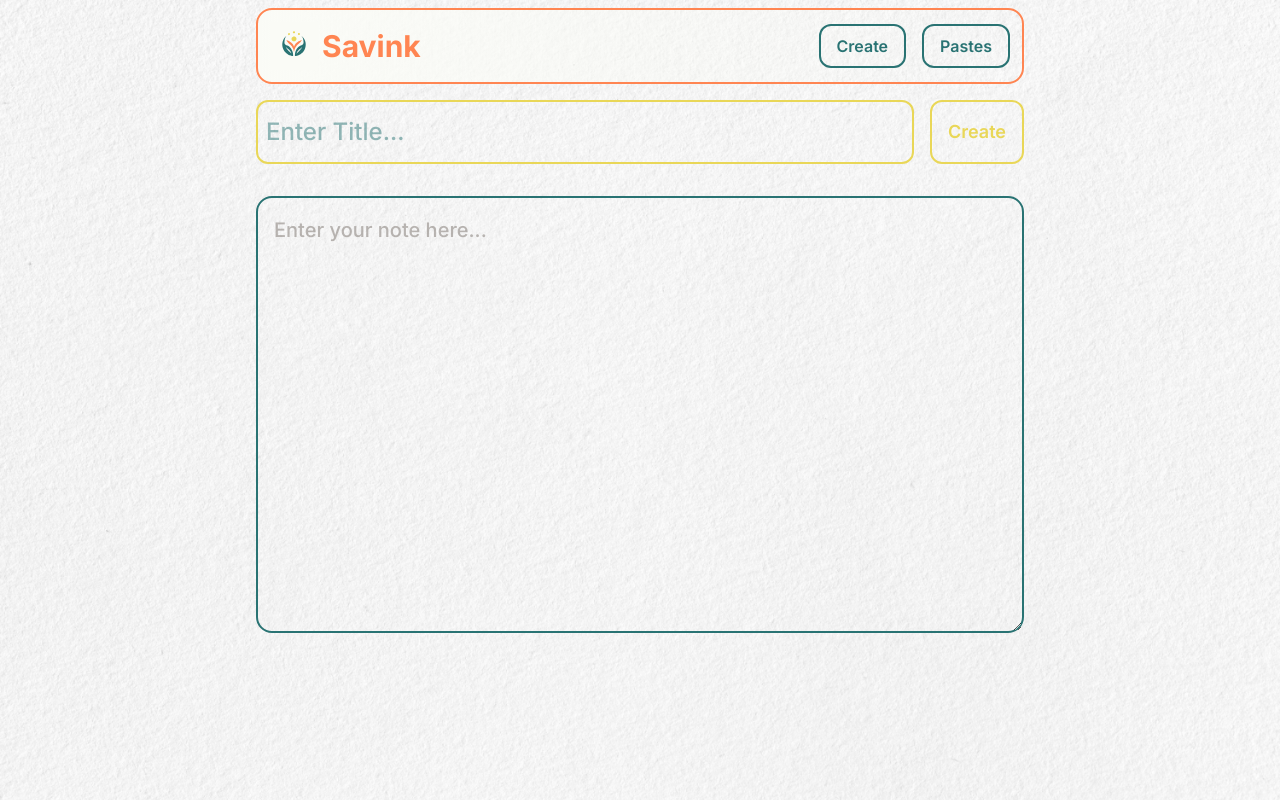
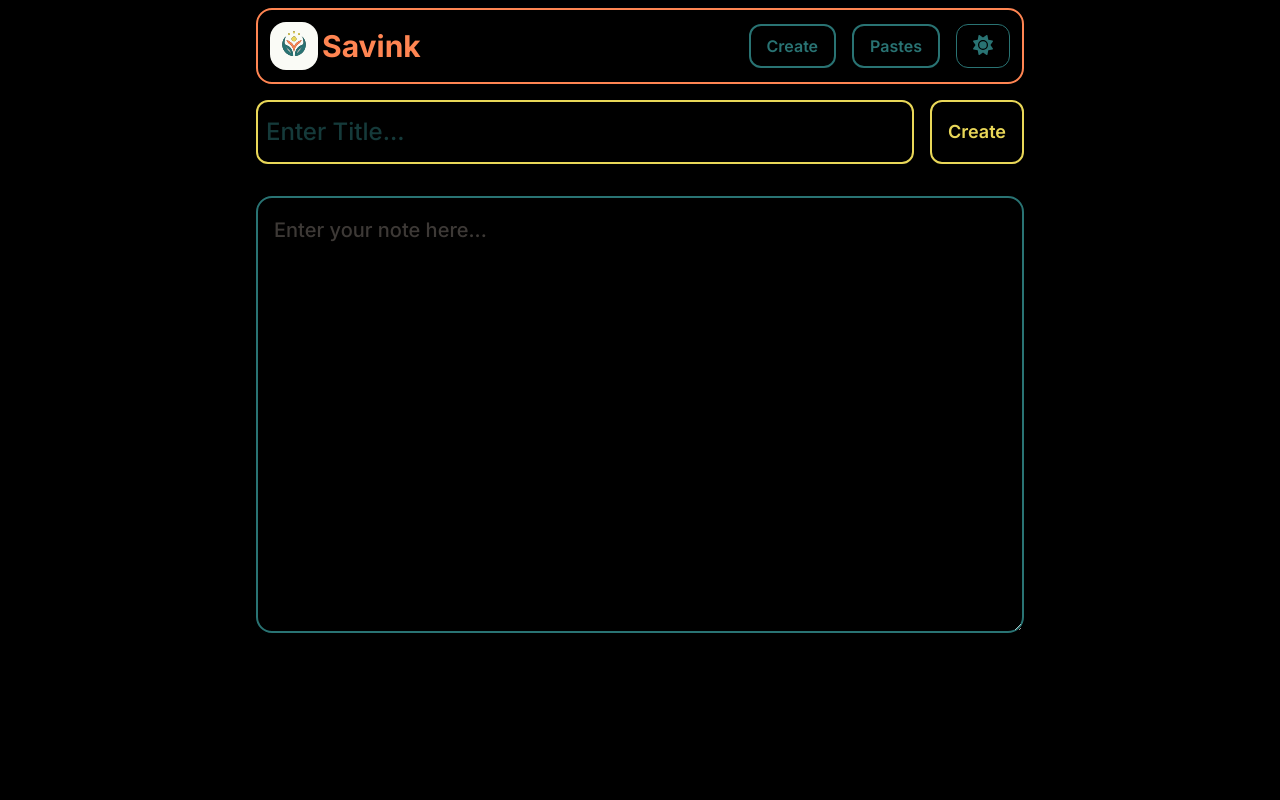
Before and after one commit to vinay-kumar-25/Saviora_Kingdom, a React (Vite) app in the folder Savink - Saviora notes/: page / in a window 1280 px wide. Built offline with nearby package versions, Linux system fonts and the light colour scheme.

Commit message:
added the dark mode

```diff
--- a/Savink - Saviora notes/src/App.jsx
+++ b/Savink - Saviora notes/src/App.jsx
@@ -5,6 +5,9 @@ import Home from "./components/Home";
 import Pastes from "./components/Pastes";
 import View from "./components/View"
 import { Toaster } from "react-hot-toast";
+import { useSelector } from "react-redux";
+import { notiislice } from "./js/slices";
+
 
 const router = createBrowserRouter([
   {
@@ -36,9 +39,12 @@ const router = createBrowserRouter([
   },
 ]);
 function App() {
+  const theme  = useSelector((state)=>state.notii.theme)
+  console.log("theme value = ",theme)
   return (
-    <div>
-      <RouterProvider router={router} />
+<div className={theme === "dark" ? "bg-black" : "bg-white"}>
+
+    <RouterProvider router={router} />
       <Toaster/>
     </div>
   );
--- a/Savink - Saviora notes/src/components/Navbar.jsx
+++ b/Savink - Saviora notes/src/components/Navbar.jsx
@@ -1,14 +1,28 @@
 import React from 'react'
 import { NavLink } from 'react-router'
 import savioralogo from '../../public/saviora_logo.svg'
+import { useSelector ,useDispatch} from 'react-redux'
+import { notiislice } from '../js/slices'
+import { FontAwesomeIcon } from '@fortawesome/react-fontawesome'
+import { faCloudMoon, faLightbulb, faMoon, faSun } from '@fortawesome/free-solid-svg-icons'
+
+
 
 const Navbar = () => {
+    const theme  = useSelector((state)=>state.notii.theme)
+    const dispatch = useDispatch();
+
+const handletheme = ()=>{
+  dispatch(notiislice.actions.changetheme({}))
+}
+
   return (
-    <div className="w-full mt-2  border-2 bg-gradient-to-r from-[#FAFBF6] to-transparent   border-primaryOrange rounded-2xl items-center flex justify-between p-3">
-      <span className="text-3xl flex gap-1 justify-center items-center text-primaryOrange font-bold"> <img className="h-12" src={savioralogo} alt="📚" /> Savink</span>
+    <div className="w-full mt-2  border-2   border-primaryOrange rounded-2xl items-center flex justify-between p-3">
+      <span className="text-3xl flex gap-1 justify-center items-center text-primaryOrange font-bold"> <img className=" rounded-2xl h-12" src={savioralogo} alt="📚" /> Savink</span>
       <div className="flex gap-4">
         <NavLink to={"/"} className="  rounded-xl p-2  px-4 font-semibold text-primaryGreen border-2 border-primaryGreen hover:bg-primaryYellow transition-all duration-300 " >Create</NavLink>
         <NavLink to={"/pastes_list"} className="  rounded-xl p-2  px-4 font-semibold text-primaryGreen border-2 border-primaryGreen hover:text-primaryOrange hover:border-primaryOrange transition-all duration-300 " >Pastes</NavLink>
+        <button onClick={()=>handletheme()} className="  rounded-xl p-2  px-4 font-semibold text-primaryGreen border border-primaryGreen hover:text-primaryOrange hover:border-primaryOrange transition-all duration-300 ">{theme==="dark"?<FontAwesomeIcon className="text-xl" icon={faSun}/>:<FontAwesomeIcon className="text-xl" icon={faMoon}/>}</button>
       </div>
     </div>
   )
--- a/Savink - Saviora notes/src/index.css
+++ b/Savink - Saviora notes/src/index.css
@@ -27,8 +27,7 @@
   font-family: "Inter",system-ui, Avenir, Helvetica, Arial, sans-serif;
   line-height: 1.5;
   font-weight: 400;
-
-  background-image: url("./assets/bgtexture.jpg");
+  /* background-image: url("./assets/dark_texture.jpg"); */
   background-size: cover;
   background-attachment: fixed;
 }
--- a/Savink - Saviora notes/src/js/slices.js
+++ b/Savink - Saviora notes/src/js/slices.js
@@ -10,6 +10,7 @@ const initialState = {
       date: "00/00/00",
     },
   ],
+  theme:"dark",
 };
 
 export const notiislice = createSlice({
@@ -90,8 +91,15 @@ export const notiislice = createSlice({
     // Load notes from localStorage
     loadfromlocalstorage: (state) => {
       const local = localStorage.getItem("localnotiis");
+      const localtheme = localStorage.getItem("theme")
       state.notiis = local ? JSON.parse(local) : [];
+      state.theme = localtheme?JSON.parse(localtheme):"dark";
     },
+    changetheme:(state)=>{
+    state.theme =="dark"?state.theme = "light":state.theme="dark";
+    const localtheme = localStorage.setItem("theme",JSON.stringify(state.theme));
+    console.log("current theme is ",state.theme);
+    }
   },
 });
 
@@ -101,4 +109,5 @@ export const {
   deletenotii,
   updatenotii,
   loadfromlocalstorage,
+  changetheme,
 } = notiislice.actions;
```
Also changed, not shown: Savink - Saviora notes/src/assets/dark_texture.jpg (added).
